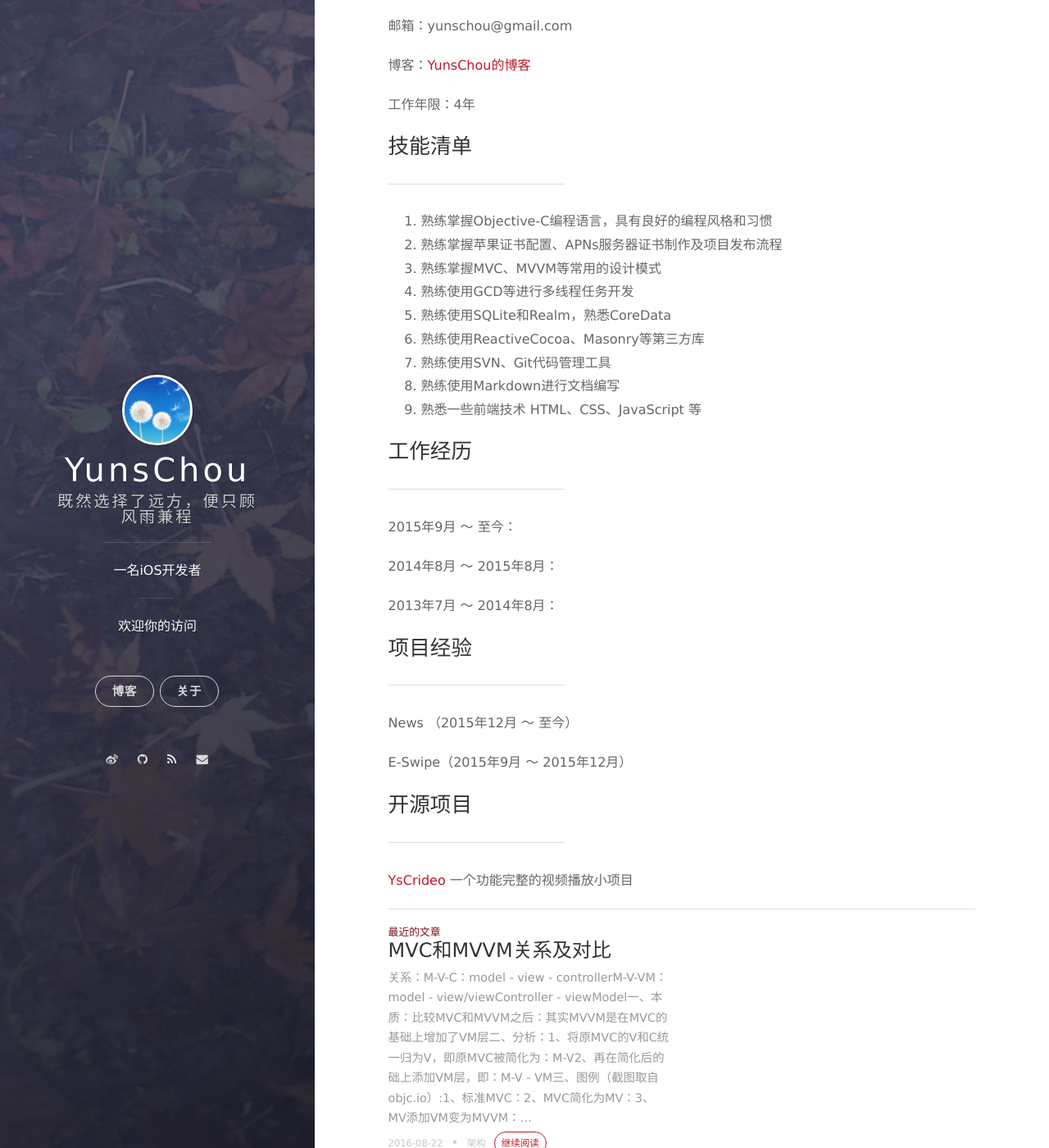
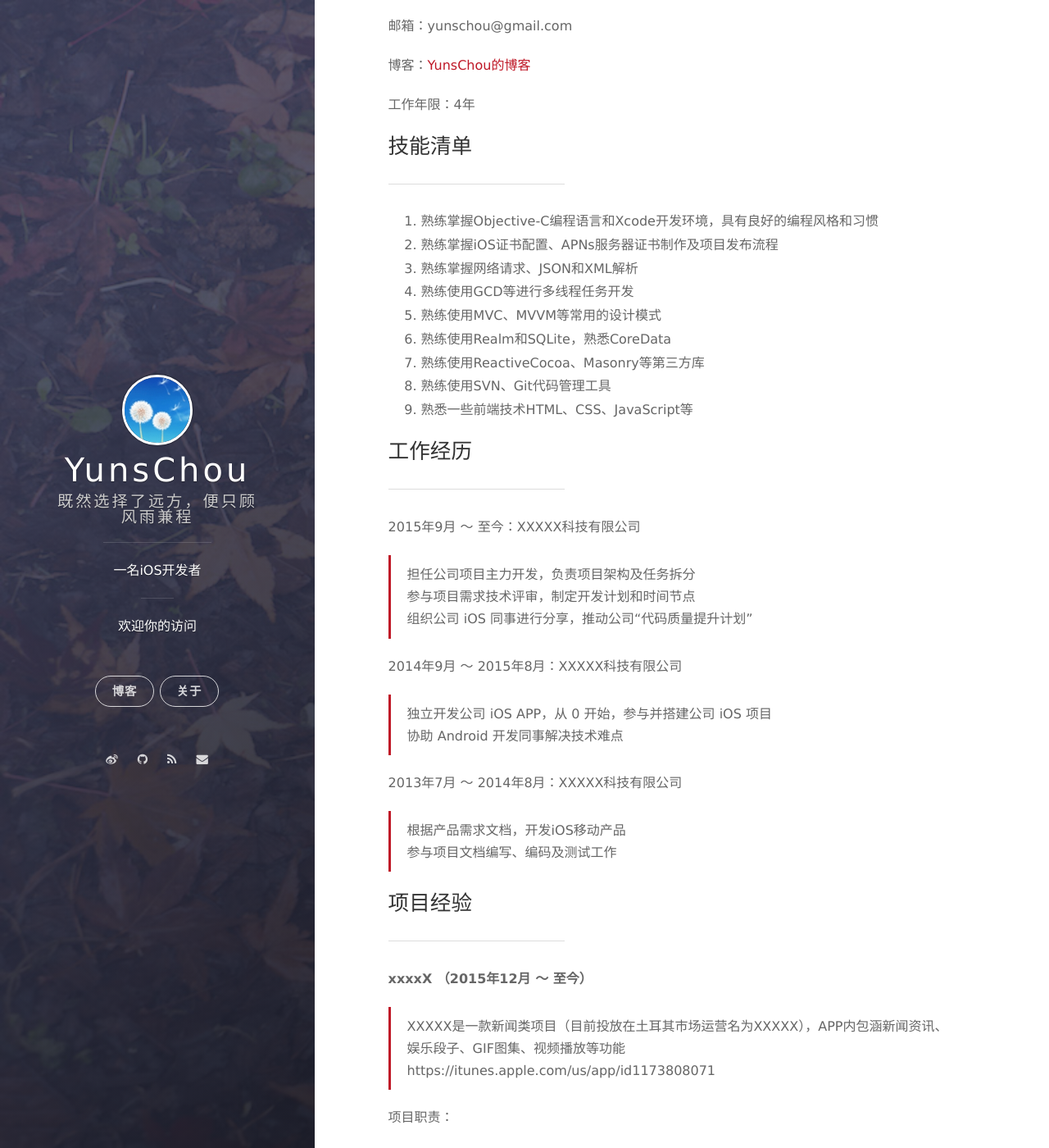
Before and after one commit to YunsChou/Yuns.github.io, a Jekyll site: the page built from _posts/2016-02-08-introduce-myself.markdown, in a window 1280 px wide and 1400 px high, scrolled down 459 px. Shown: the whole window at 82% size. Built offline with Jekyll 4.4.1, drawn with Linux system fonts in a browser that asks for light colours; nearby versions of some CDN libraries; Markdown is read by kramdown in place of the engine named in the settings; comment, search, counter and statistics services are not loaded; some of the changed text lies outside the part shown.

Commit message:
fix about-me

```diff
--- a/_posts/2016-02-08-introduce-myself.markdown
+++ b/_posts/2016-02-08-introduce-myself.markdown
@@ -25,54 +25,109 @@ tags: 关于我
 
 工作年限：4年
 
+
 ### 技能清单
 
-------
+---
 
-1.  熟练掌握Objective-C编程语言，具有良好的编程风格和习惯
-2.  熟练掌握苹果证书配置、APNs服务器证书制作及项目发布流程
-3.  熟练掌握MVC、MVVM等常用的设计模式
-4.  熟练使用GCD等进行多线程任务开发
-5.  熟练使用SQLite和Realm，熟悉CoreData
-6.  熟练使用ReactiveCocoa、Masonry等第三方库
-7.  熟练使用SVN、Git代码管理工具
-8.  熟练使用Markdown进行文档编写
-9.  熟悉一些前端技术 HTML、CSS、JavaScript 等
-
+1. 熟练掌握Objective-C编程语言和Xcode开发环境，具有良好的编程风格和习惯
+2. 熟练掌握iOS证书配置、APNs服务器证书制作及项目发布流程
+3. 熟练掌握网络请求、JSON和XML解析
+4. 熟练使用GCD等进行多线程任务开发
+5. 熟练使用MVC、MVVM等常用的设计模式
+6. 熟练使用Realm和SQLite，熟悉CoreData
+7. 熟练使用ReactiveCocoa、Masonry等第三方库
+8. 熟练使用SVN、Git代码管理工具
+9. 熟悉一些前端技术HTML、CSS、JavaScript等
 
 
 ### 工作经历
 
-***
+---
 
-2015年9月 ～ 至今：
+2015年9月 ～ 至今：XXXXX科技有限公司
+
+> 担任公司项目主力开发，负责项目架构及任务拆分
+> 参与项目需求技术评审，制定开发计划和时间节点
+> 组织公司 iOS 同事进行分享，推动公司“代码质量提升计划”
 
 
 
-2014年8月 ～ 2015年8月：
+2014年9月 ～ 2015年8月：XXXXX科技有限公司
+
+> 独立开发公司 iOS APP，从 0 开始，参与并搭建公司 iOS 项目
+> 协助 Android 开发同事解决技术难点
 
 
+2013年7月 ～ 2014年8月：XXXXX科技有限公司
 
-2013年7月 ～ 2014年8月：
-
-
+> 根据产品需求文档，开发iOS移动产品
+> 参与项目文档编写、编码及测试工作
 
 ### 项目经验
 
-***
+---
 
-News （2015年12月 ～ 至今）
+**xxxxX （2015年12月 ～ 至今）**
+
+> XXXXX是一款新闻类项目（目前投放在土耳其市场运营名为XXXXX），APP内包涵新闻资讯、娱乐段子、GIF图集、视频播放等功能
+> https://itunes.apple.com/us/app/id1173808071
+
+项目职责：
+* 负责项目搭建及任务拆分
+* 制定开发计划及时间节点
+* 协助小组同事分析需求及攻克技术难点
+
+技术细节：
+* 使用Target对多个相似版本进行管理
+* 使用Realm对项目数据进行本地存储
+* 使用runtime实现对象代理快速赋值等
+* 使用AVPlayer对视频进行播放
+* 使用KVO优化新闻详情加载过慢体验问题
+* 为适应高自定制的需求，基于自己封装的新闻框架进行开发
 
 
+**XXXXX（2015年9月 ～ 2015年12月）**
 
-E-Swipe（2015年9月 ～ 2015年12月）
+> XXXXX是一个整合澳洲旅游和生活资源的平台，为商家提供更多的展示机会，为用户提供更方便实惠的消费资源（部分功能参照美团、大众点评等APP进行设计，目前服务器已停止维护）
+> https://itunes.apple.com/us/app/id985030529
+
+项目职责：
+* 主导项目重构，使用MVC规范项目结构
+* 完成点餐、引导页及开屏广告等功能开发
+
+技术细节：
+* 使用MBProgressHUD封装页面切换过渡动画
+* 使用贝塞尔曲线和UIView动画，实现购物车效果
+* 使用KVC更改UIPageController实现定制效果的引导页
+* 基于UIWindown坐标转换封装弹窗，用于导航栏快捷菜单
 
 
+**XXXXX（2014年9月 ～ 2015年8月）**
+
+> 3A幼教助手是一款解决教师与家长互动交流困难的软件，同时又是老师们的一款掌上办公软件
+> https://itunes.apple.com/cn/app/id963023826
+
+项目职责：
+* 独立开发iOS项目，按时提交版本至AppStore审核
+* 为用户解决APP使用问题，定期收集用户反馈建议
+* 参与公司需求评审和开发时间制定，提出建设性意见
+* 不定期为公司业务同事解答技术问题，并编写讲解话术
+
+技术细节：
+* 为服务端制作APNs推送证书
+* 使用XMPP实现即时通讯等功能
+* 利用runtime实现快速归档和解归档
+* 使用UIView动画编写积分乐园小游戏
+* 使用UITableView开发工作通讯录，并实现多选单选功能
+* 使用UICollectionView开发相册功能，可进行编辑删除操作
+* 利用多线程和单例实现照片批量上传，并显示实时上传进度
+* 基于自己封装的表情键盘，开发产品论坛、发表动态等模块
 
 
 
 ### 开源项目
 
-***
+---
 
-[YsCrideo](https://github.com/YunsChou/YsCrideo) 一个功能完整的视频播放小项目
+[YsCrideo](https://github.com/YunsChou/YsCrideo) 一个功能完整的视频播放小项目，使用LeanCloud提供数据支持
```
Also changed, not shown: other parts of _posts/2016-02-08-introduce-myself.markdown (+5 -5 lines).
